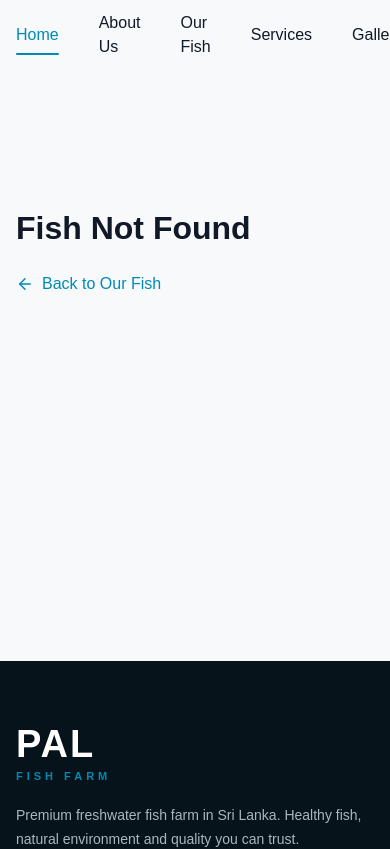
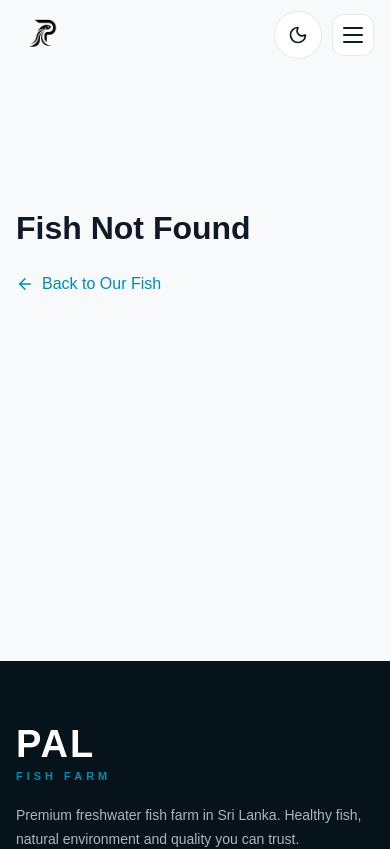
Before and after one commit to Pramod04Kaushal/PAL, a React (Vite) app: page /PAL/fish/1 in a window 390 px wide. Shown: the top 849 px of the page. Built offline with nearby package versions, Linux system fonts and the light colour scheme.

Commit message:
Mobile Responsive Nav Bar

```diff
--- a/src/components/layout/Navbar/Navbar.css
+++ b/src/components/layout/Navbar/Navbar.css
@@ -7,17 +7,14 @@
     position: fixed;
 
     top: 0;
-
     left: 0;
 
     width: 100%;
-
     height: var(--header-height);
 
     z-index: var(--z-fixed);
 
     background: var(--bg);
-
     color: var(--text);
 
     transition:
@@ -31,9 +28,7 @@
     height: 100%;
 
     display: flex;
-
     align-items: center;
-
     justify-content: space-between;
 
 }
@@ -41,7 +36,6 @@
 .navbar-logo {
 
     display: flex;
-
     align-items: center;
 
 }
@@ -49,7 +43,6 @@
 .navbar-links {
 
     display: flex;
-
     align-items: center;
 
     gap: var(--space-8);
@@ -63,7 +56,6 @@
     color: var(--text);
 
     font-size: var(--fs-md);
-
     font-weight: var(--fw-medium);
 
     text-decoration: none;
@@ -91,11 +83,9 @@
     position: absolute;
 
     left: 0;
-
     bottom: -8px;
 
     width: 100%;
-
     height: 2px;
 
     border-radius: var(--radius-pill);
@@ -113,3 +103,206 @@
     gap: var(--space-4);
 
 }
+
+
+/* ==========================================================
+   MOBILE MENU BUTTON
+========================================================== */
+
+.navbar-menu-button {
+
+    display: none;
+
+    width: 44px;
+    height: 44px;
+
+    align-items: center;
+    justify-content: center;
+
+    flex-direction: column;
+
+    gap: 5px;
+
+    border: 1px solid var(--border);
+
+    border-radius: var(--radius-md);
+
+    background: var(--bg-card);
+
+    color: var(--text);
+
+    transition:
+        background var(--transition),
+        border-color var(--transition);
+
+}
+
+.navbar-menu-button:hover {
+
+    border-color: var(--primary);
+
+}
+
+
+/* Hamburger lines */
+
+.navbar-menu-button span {
+
+    width: 20px;
+    height: 2px;
+
+    border-radius: var(--radius-pill);
+
+    background: currentColor;
+
+    transition:
+        transform var(--transition),
+        opacity var(--transition);
+
+}
+
+
+/* ==========================================================
+   TABLET
+========================================================== */
+
+@media (max-width: 800px) {
+
+    .navbar-menu-button {
+
+        display: flex;
+
+    }
+
+    .navbar-right {
+
+        margin-left: auto;
+
+        gap: 10px;
+
+    }
+
+    .navbar-links {
+
+        position: absolute;
+
+        top: calc(var(--header-height) + 10px);
+
+        left: 20px;
+        right: 20px;
+
+        display: flex;
+
+        flex-direction: column;
+
+        align-items: stretch;
+
+        gap: 4px;
+
+        padding: 10px;
+
+        background: var(--bg);
+
+        border: 1px solid var(--border);
+
+        border-radius: var(--radius-lg);
+
+        box-shadow: var(--shadow-lg);
+
+        opacity: 0;
+        visibility: hidden;
+
+        transform: translateY(-8px);
+
+        transition:
+            opacity var(--transition),
+            visibility var(--transition),
+            transform var(--transition);
+
+    }
+
+    .navbar-links.open {
+
+        opacity: 1;
+
+        visibility: visible;
+
+        transform: translateY(0);
+
+    }
+
+    .navbar-links a {
+
+        width: 100%;
+
+        padding: 14px 16px;
+
+        border-radius: var(--radius-md);
+
+    }
+
+    .navbar-links a:hover {
+
+        background: var(--bg-secondary);
+
+    }
+
+    .navbar-links a.active {
+
+        background: rgba(0, 139, 181, 0.08);
+
+    }
+
+    .navbar-links a.active::after {
+
+        display: none;
+
+    }
+
+}
+
+
+/* ==========================================================
+   MOBILE
+========================================================== */
+
+@media (max-width: 500px) {
+
+    .navbar-links {
+
+        left: 16px;
+        right: 16px;
+
+    }
+
+    .navbar-menu-button {
+
+        width: 42px;
+        height: 42px;
+
+    }
+
+}
+
+
+/* ==========================================================
+   HAMBURGER → CLOSE ICON
+========================================================== */
+
+.navbar-menu-button.open span:nth-child(1) {
+
+    transform: translateY(7px) rotate(45deg);
+
+}
+
+.navbar-menu-button.open span:nth-child(2) {
+
+    opacity: 0;
+
+}
+
+.navbar-menu-button.open span:nth-child(3) {
+
+    transform: translateY(-7px) rotate(-45deg);
+
+}
--- a/src/components/layout/Navbar/Navbar.jsx
+++ b/src/components/layout/Navbar/Navbar.jsx
@@ -6,6 +6,7 @@ import ThemeToggle from "../../ui/ThemeToggle/ThemeToggle";
 function Navbar() {
 
     const [activeSection, setActiveSection] = useState("home");
+    const [menuOpen, setMenuOpen] = useState(false);
 
     useEffect(() => {
 
@@ -50,11 +51,12 @@ function Navbar() {
                     <Logo />
                 </div>
 
-                <nav className="navbar-links">
+                <nav className={`navbar-links ${menuOpen ? "open" : ""}`}>
 
                     <a
                         href="#home"
                         className={activeSection === "home" ? "active" : ""}
+                        onClick={() => setMenuOpen(false)}
                     >
                         Home
                     </a>
@@ -62,6 +64,7 @@ function Navbar() {
                     <a
                         href="#about"
                         className={activeSection === "about" ? "active" : ""}
+                        onClick={() => setMenuOpen(false)}
                     >
                         About Us
                     </a>
@@ -69,6 +72,7 @@ function Navbar() {
                     <a
                         href="#fish"
                         className={activeSection === "fish" ? "active" : ""}
+                        onClick={() => setMenuOpen(false)}
                     >
                         Our Fish
                     </a>
@@ -76,6 +80,7 @@ function Navbar() {
                     <a
                         href="#services"
                         className={activeSection === "services" ? "active" : ""}
+                        onClick={() => setMenuOpen(false)}
                     >
                         Services
                     </a>
@@ -83,11 +88,13 @@ function Navbar() {
                     <a
                         href="#gallery"
                         className={activeSection === "gallery" ? "active" : ""}
+                        onClick={() => setMenuOpen(false)}
                     >
                         Gallery
                     </a>
 
                     <a href="#blog">
+
                         Blog
                     </a>
 
@@ -103,6 +110,7 @@ function Navbar() {
                             e.preventDefault();
 
                             setActiveSection("contact");
+                            setMenuOpen(false);
 
                             window.scrollTo({
                                 top: document.documentElement.scrollHeight,
@@ -117,7 +125,20 @@ function Navbar() {
                 </nav>
 
                 <div className="navbar-right">
+
                     <ThemeToggle />
+
+                    <button
+                        className={`navbar-menu-button ${menuOpen ? "open" : ""}`}
+                        onClick={() => setMenuOpen(!menuOpen)}
+                        aria-label="Toggle navigation menu"
+                        aria-expanded={menuOpen}
+                    >
+                        <span></span>
+                        <span></span>
+                        <span></span>
+                    </button>
+
                 </div>
 
             </div>
```
